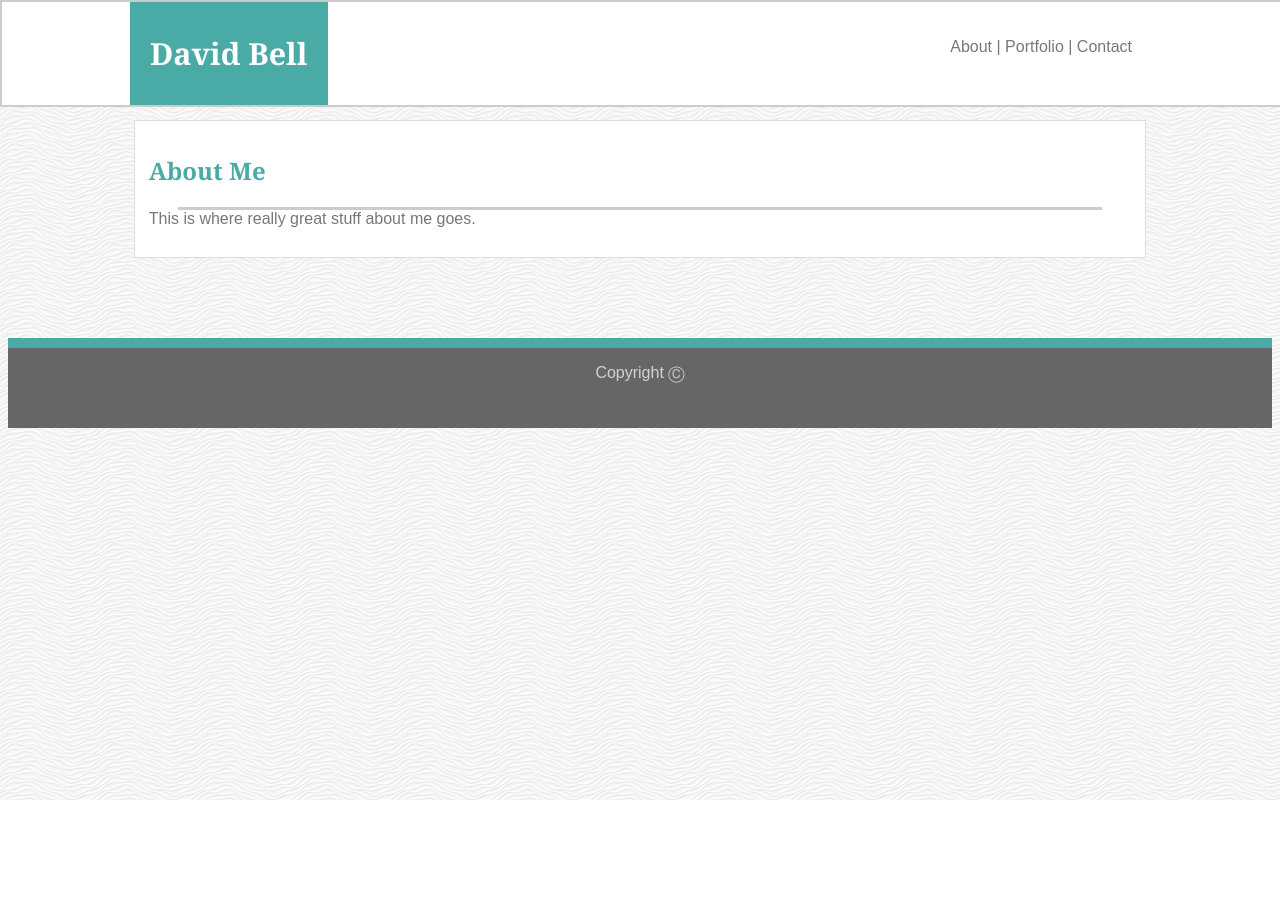
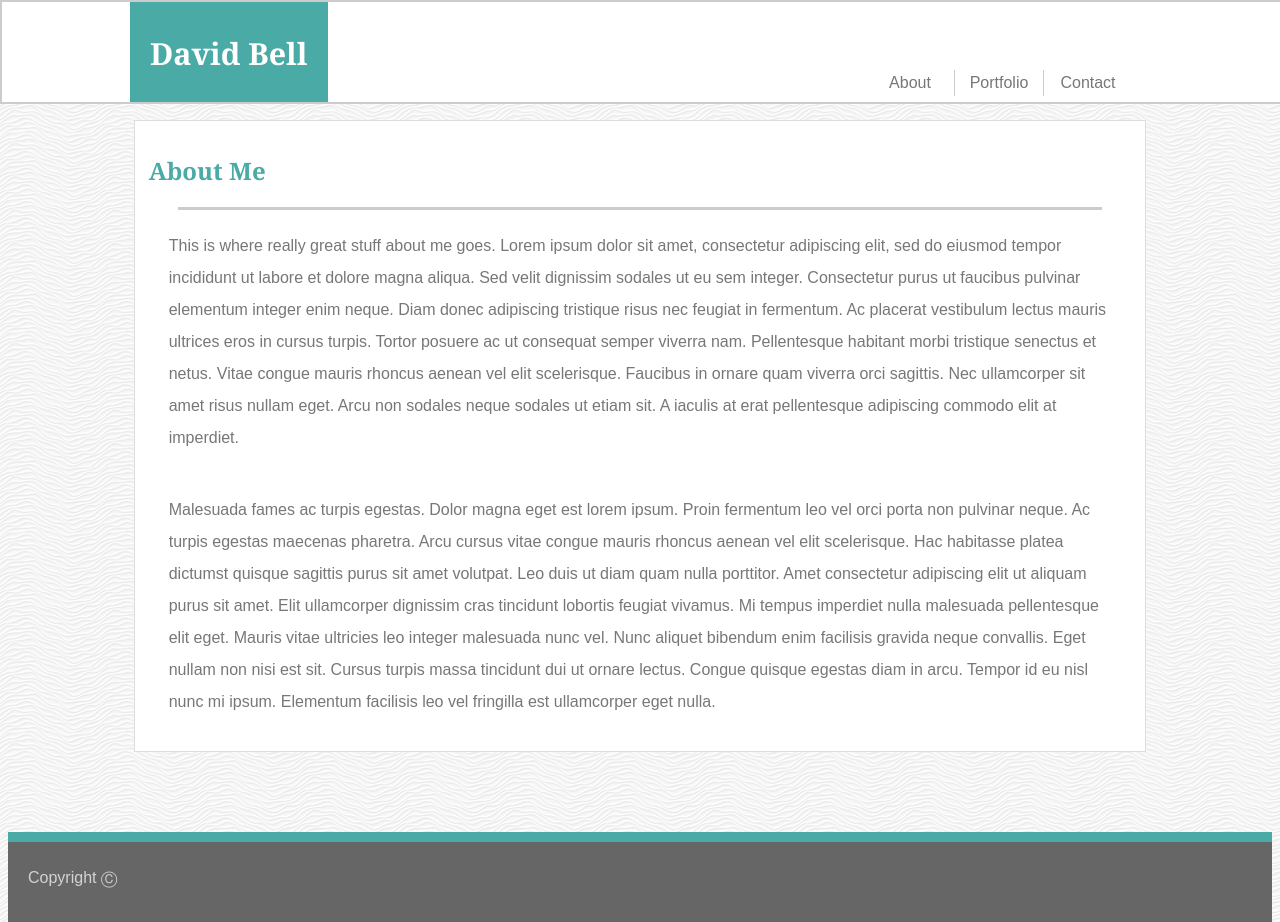
Before and after one commit to actualizeit/Basic-Portfolio, a plain HTML site: page index.html in a window 1280 px wide. Before the commit the page ends 800 px from the top, so only its background shows below. Drawn offline with Linux system fonts and the light colour scheme.

Commit message:
text added to index

```diff
--- a/assets/css/style.css
+++ b/assets/css/style.css
@@ -4,6 +4,7 @@ body {
 
 .Header{
     width: 100%;
+    height:100px;
     background: #cccccc;
     position: fixed;
     top: 0px;
@@ -39,6 +40,7 @@ body {
     margin: 20px;
     position: fixed;
     right: 10%;
+    top: 50px;
 }
 
 body{
@@ -54,6 +56,7 @@ body{
     border-width: 1px;
     margin: 120px 10% 80px 10%;
     padding: 10pt;
+    overflow: auto;
   }
 
 
@@ -98,4 +101,43 @@ body{
 }
 
 p{
+    float:left;
+    line-height: 24pt;
+    margin:20px;
 }
+
+ul {
+    list-style-type: none;
+    margin: 0;
+    padding: 0;
+    overflow: hidden;
+    vertical-align: middle;
+}
+
+li {
+    float: left;
+    position:relative;
+}
+li:not(:last-child) {
+    border-right:1px solid #cccccc;
+}
+
+
+.divider {
+    position: absolute;
+    right:-1px;
+    top:2px;
+}
+
+
+a:link, a:visited {
+    display: block;
+    width: 80px;
+    color:  #777777;
+    text-align: center;
+    padding: 4px;
+    text-decoration: none;
+    font-family: 'Arial', 'Helvetica Neue', Helvetica, sans-serif;
+}
+
+a:hover, a:active {
--- a/index.html
+++ b/index.html
@@ -14,15 +14,37 @@
             </div>
         </section>
         <section class="Nav">
-            <p>About | Portfolio | Contact</p>
+            <ul>
+                <li><a href="#">About</a></li>
+                <li><a href="#">Portfolio</a></li>
+                <li><a href="#">Contact</a></li>
+            </ul>
         </section>
     </section>
 
     <section class="AboutMe">
-            <div><h1 class="h1">About Me</h1>
-            </div>
+            <div><h1 class="h1">About Me</h1></div>
             <div class="Divider2"></div>
-            <p>This is where really great stuff about me goes.</p>
+            <p>This is where really great stuff about me goes. Lorem ipsum dolor sit amet, consectetur
+                adipiscing elit, sed do eiusmod tempor incididunt ut labore et dolore magna aliqua. Sed
+                velit dignissim sodales ut eu sem integer. Consectetur purus ut faucibus pulvinar elementum
+                integer enim neque. Diam donec adipiscing tristique risus nec feugiat in fermentum. Ac
+                placerat vestibulum lectus mauris ultrices eros in cursus turpis. Tortor posuere ac ut
+                consequat semper viverra nam. Pellentesque habitant morbi tristique senectus et netus. Vitae
+                congue mauris rhoncus aenean vel elit scelerisque. Faucibus in ornare quam viverra orci
+                sagittis. Nec ullamcorper sit amet risus nullam eget. Arcu non sodales neque sodales ut
+                etiam sit. A iaculis at erat pellentesque adipiscing commodo elit at imperdiet.</p>
+
+            <p>Malesuada fames ac turpis egestas. Dolor magna eget est lorem ipsum. Proin fermentum leo
+                vel orci porta non pulvinar neque. Ac turpis egestas maecenas pharetra. Arcu cursus vitae
+                congue mauris rhoncus aenean vel elit scelerisque. Hac habitasse platea dictumst quisque
+                sagittis purus sit amet volutpat. Leo duis ut diam quam nulla porttitor. Amet consectetur
+                adipiscing elit ut aliquam purus sit amet. Elit ullamcorper dignissim cras tincidunt lobortis
+                feugiat vivamus. Mi tempus imperdiet nulla malesuada pellentesque elit eget. Mauris vitae
+                ultricies leo integer malesuada nunc vel. Nunc aliquet bibendum enim facilisis gravida
+                neque convallis. Eget nullam non nisi est sit. Cursus turpis massa tincidunt dui ut ornare
+                lectus. Congue quisque egestas diam in arcu. Tempor id eu nisl nunc mi ipsum. Elementum
+                facilisis leo vel fringilla est ullamcorper eget nulla.</p>
     </section>
 
     <section class="Divider"></section>
```
